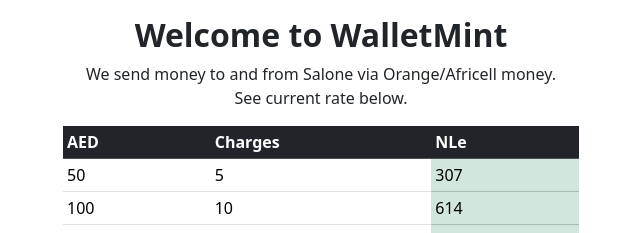
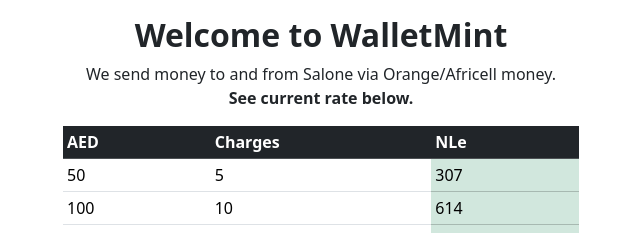
Before and after one commit to SUBiango/easy-money-transfer, a plain HTML site: page index.html in a window 1280 px wide. Shown: the top 233 px of the page, 319-959 px from the left. Drawn offline with nearby package versions, Linux system fonts and the light colour scheme.

Commit message:
Made some texts strong

```diff
--- a/index.html
+++ b/index.html
@@ -10,7 +10,7 @@
   <body>
     <div class="container custom-table-container">
         <h1 class="fs-2 text-center mt-3 fw-bold">Welcome to WalletMint</h1>
-        <p class="text-center">We send money to and from Salone via Orange/Africell money. <br> See current rate below.</p>
+        <p class="text-center">We send money to and from Salone via Orange/Africell money. <br> <strong>See current rate below.</strong></p>
         <div class="row">
             <div class="col-md">
                 <table class="table table-responsive-md table-hover table-sm">
```
